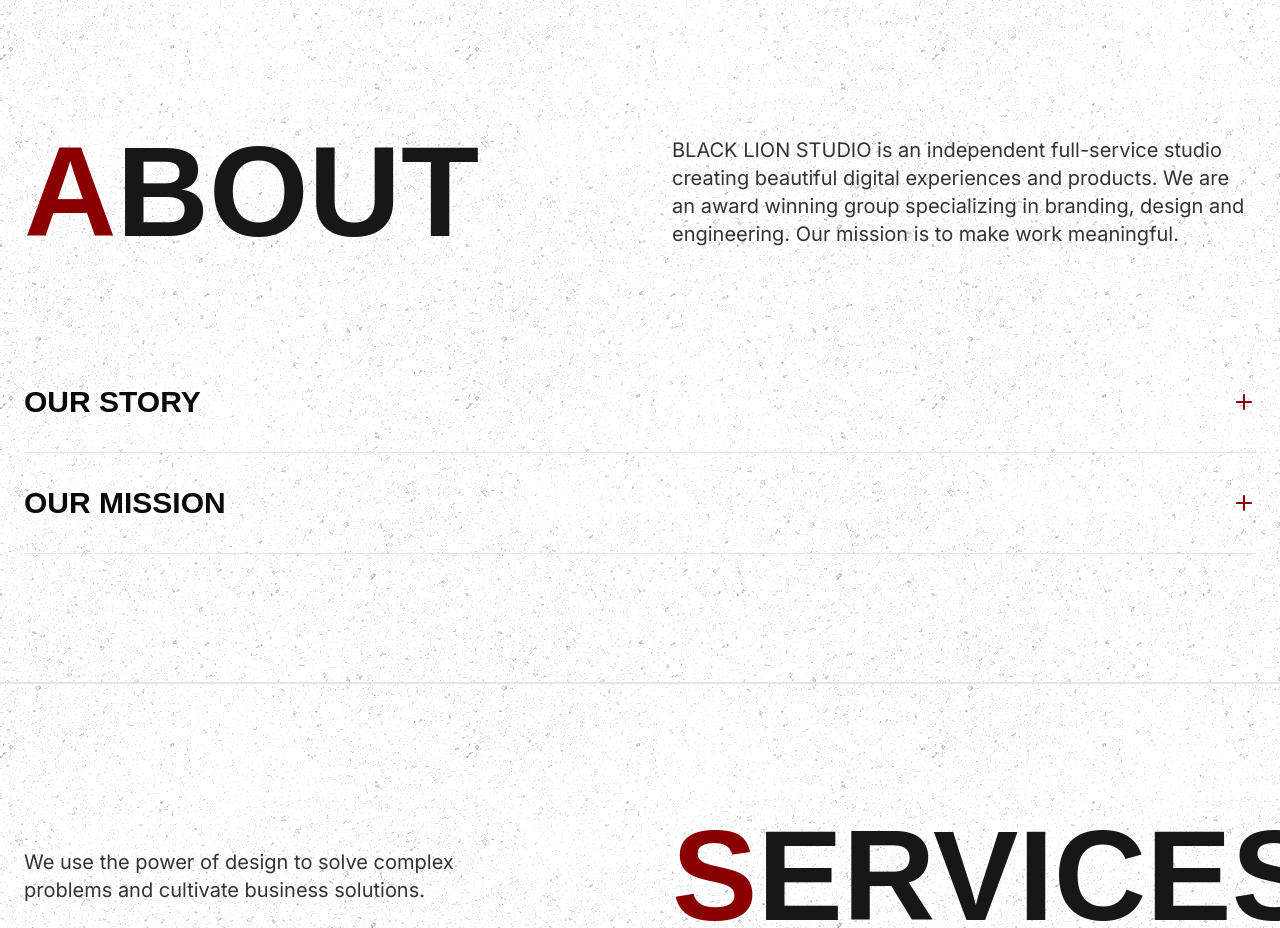
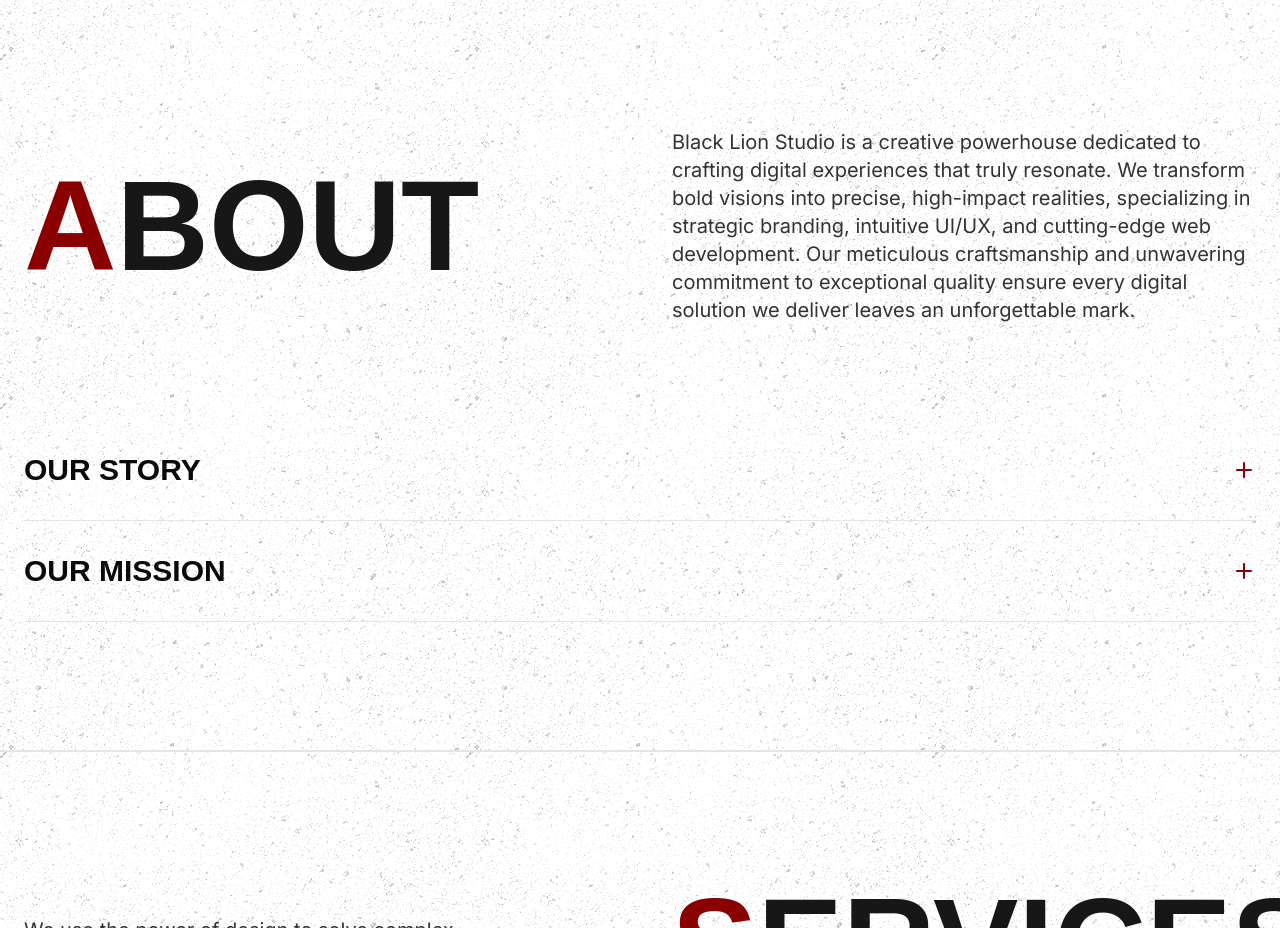
Before and after one commit to blck04/blacklionstudio, a Next.js app: page / in a window 1280 px wide. Shown: the part 800-1728 px from the top of the page. Built offline with nearby package versions, Linux system fonts and the light colour scheme; a web font is replaced by a local one.

Commit message:
use this for the about text "Black Lion Studio is a creative powerhouse

```diff
--- a/src/components/about-section.tsx
+++ b/src/components/about-section.tsx
@@ -32,7 +32,7 @@ export function AboutSection() {
             </div>
             <div className="text-center md:text-left">
               <p className="text-muted-foreground md:text-xl">
-                BLACK LION STUDIO is an independent full-service studio creating beautiful digital experiences and products. We are an award winning group specializing in branding, design and engineering. Our mission is to make work meaningful.
+                Black Lion Studio is a creative powerhouse dedicated to crafting digital experiences that truly resonate. We transform bold visions into precise, high-impact realities, specializing in strategic branding, intuitive UI/UX, and cutting-edge web development. Our meticulous craftsmanship and unwavering commitment to exceptional quality ensure every digital solution we deliver leaves an unforgettable mark.
               </p>
             </div>
           </div>
```
